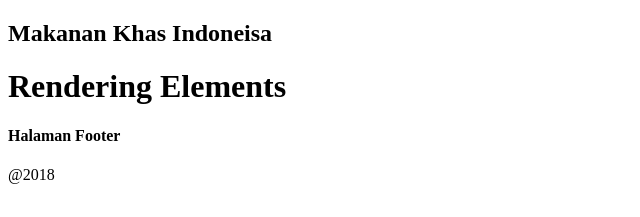
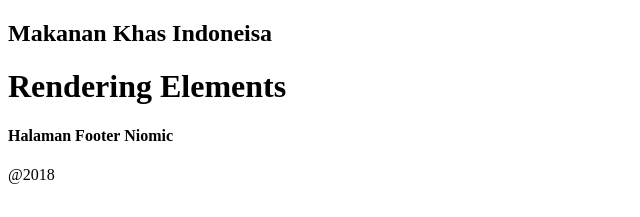
Before and after one commit to developapp93/hello-react, a React (Create React App) app: page / in a window 1280 px wide. Shown: the top 217 px of the page, without its empty margins (0-640 px from the left). Built offline with nearby package versions, Linux system fonts and the light colour scheme.

Commit message:
penulisan variabel dalam function

```diff
--- a/src/Footer.js
+++ b/src/Footer.js
@@ -1,9 +1,10 @@
 import React from "react";
 
 const Footer = () => {
+    var name = "Niomic";
     return (
         <div>
-            <h4>Halaman Footer</h4>
+            <h4>Halaman Footer {name}</h4>
             <p>@2018</p>
         </div>
     );
```
